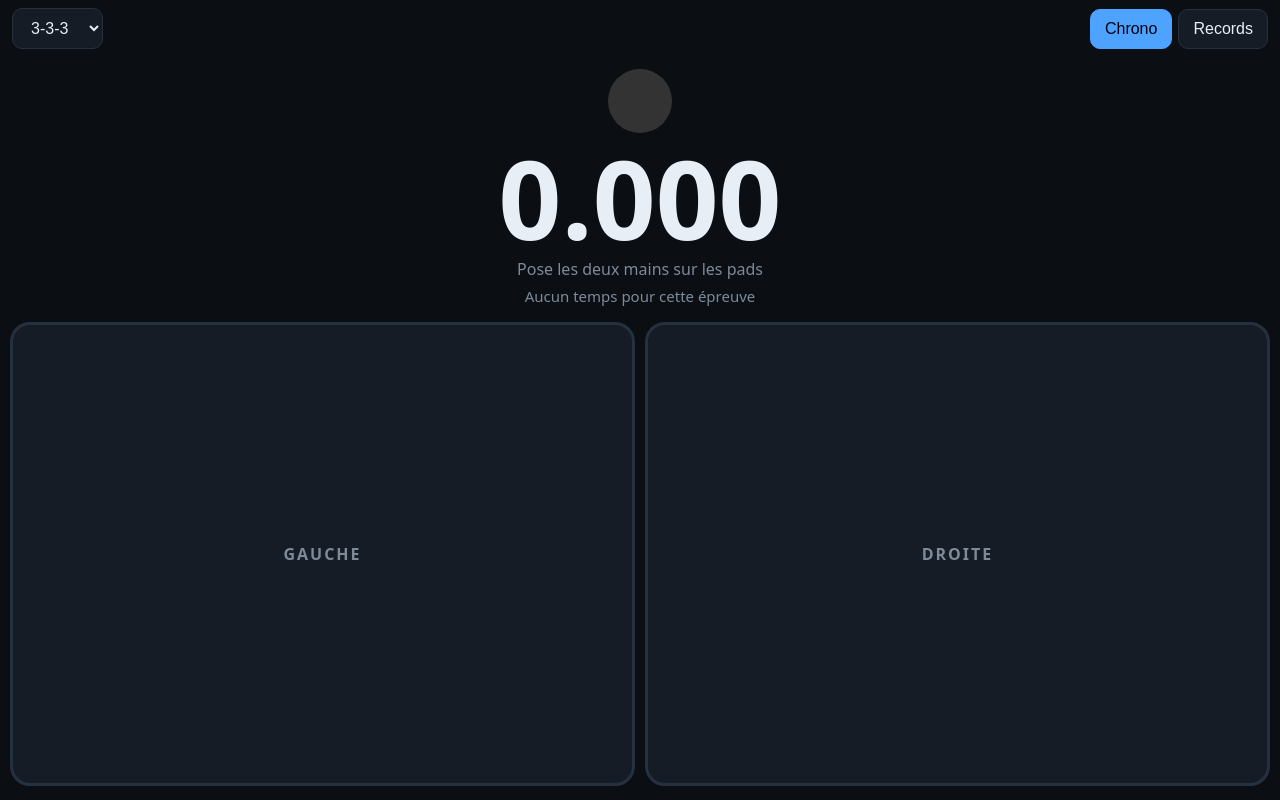
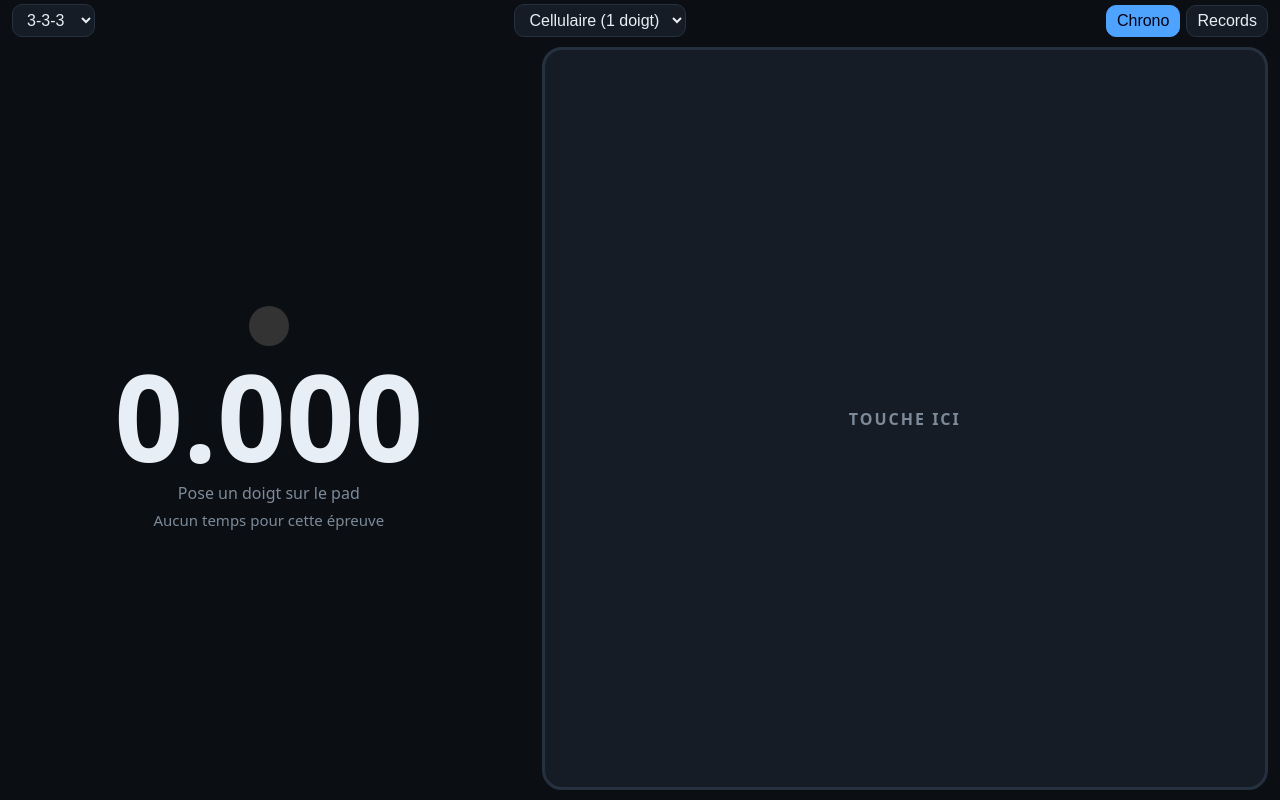
Before and after one commit to Jbijjer/speed_stats, a plain HTML site: page index.html in a window 1280 px wide. Drawn offline with Linux system fonts and the light colour scheme.

Commit message:
Landscape layout, phone/tablet modes, Pages deploy workflow
Co-Authored-By: Claude Sonnet 5.5 <noreply@anthropic.com>
Claude-Session: https://claude.ai/code/session_01NAtpFnGqVf7hv9ummB4FS8

```diff
--- a/app.js
+++ b/app.js
@@ -5,7 +5,9 @@ const KEY = 'speedstack.v1';
 const $ = id => document.getElementById(id);
 const fmt = ms => (ms / 1000).toFixed(3);
 
-let db = { solves: [], event: '3-3-3' };
+let db = { solves: [], event: '3-3-3', mode: 'phone' };
+const need = () => db.mode === 'tablet2' ? 2 : 1;
+const hintIdle = () => need() === 2 ? 'Pose les deux mains sur les pads' : 'Pose un doigt sur le pad';
 try { Object.assign(db, JSON.parse(localStorage.getItem(KEY)) || {}); } catch (e) {}
 const save = () => { try { localStorage.setItem(KEY, JSON.stringify(db)); } catch (e) {} };
 
@@ -18,7 +20,7 @@ function setLight(c) { $('light').className = c; }
 function setHint(t) { $('hint').textContent = t; }
 
 function update() {
-  const both = down.size === 2;
+  const both = down.size >= need();
   $('padL').classList.toggle('down', down.has('padL'));
   $('padR').classList.toggle('down', down.has('padR'));
   if (state === 'running') { if (both) stop(); return; }
@@ -26,11 +28,11 @@ function update() {
   clearTimeout(readyTimer);
   if (both) {
     state = 'holding'; setLight('red'); setHint('Maintiens…');
-    readyTimer = setTimeout(() => { state = 'ready'; setLight('grn'); setHint('Prêt — lève les mains !'); buzz(30); }, READY_MS);
+    readyTimer = setTimeout(() => { state = 'ready'; setLight('grn'); setHint('Prêt — lève la main !'); buzz(30); }, READY_MS);
   } else if (state === 'ready') {
     start();
   } else {
-    state = 'idle'; setLight('off'); setHint('Pose les deux mains sur les pads');
+    state = 'idle'; setLight('off'); setHint(hintIdle());
   }
 }
 
@@ -49,7 +51,7 @@ function stop() {
   db.solves.push({ ev: db.event, ms, at: Date.now() });
   save(); buzz([60, 40, 60]);
   const pb = prevBest === null || ms < prevBest;
-  setLight('off'); setHint(pb ? '🏆 Nouveau record !' : 'Lève les mains pour recommencer');
+  setLight('off'); setHint(pb ? '🏆 Nouveau record !' : 'Lève la main pour recommencer');
   renderRound(); releaseWake();
 }
 
@@ -117,5 +119,15 @@ for (const id of ['padL', 'padR']) {
   el.addEventListener('pointerup', up); el.addEventListener('pointercancel', up);
 }
 document.addEventListener('contextmenu', e => e.preventDefault());
-renderRound(); setLight('off');
+function applyMode() {
+  $('mode').value = db.mode;
+  $('padR').hidden = need() === 1;
+  $('padL').textContent = need() === 1 ? 'TOUCHE ICI' : 'GAUCHE';
+  down.clear(); clearTimeout(readyTimer); state = 'idle';
+  $('padL').classList.remove('down'); $('padR').classList.remove('down');
+  setLight('off'); setHint(hintIdle());
+}
+$('mode').onchange = e => { db.mode = e.target.value; save(); applyMode(); };
+applyMode(); renderRound();
+try { screen.orientation.lock('landscape').catch(() => {}); } catch (e) {}
 if ('serviceWorker' in navigator) navigator.serviceWorker.register('sw.js').catch(() => {});
--- a/index.html
+++ b/index.html
@@ -16,6 +16,11 @@
     <option value="3-6-3">3-6-3</option>
     <option value="Cycle">Cycle</option>
   </select>
+  <select id="mode" aria-label="Mode">
+    <option value="phone">Cellulaire (1 doigt)</option>
+    <option value="tablet2">Tablette (2 mains)</option>
+    <option value="tablet1">Tablette (1 main)</option>
+  </select>
   <nav>
     <button id="tab-timer" class="on">Chrono</button>
     <button id="tab-stats">Records</button>
@@ -23,10 +28,12 @@
 </header>
 
 <main id="view-timer">
-  <div id="light" class="red"></div>
-  <div id="time">0.000</div>
-  <div id="hint">Pose les deux mains sur les pads</div>
-  <div id="round"></div>
+  <div id="info">
+    <div id="light" class="off"></div>
+    <div id="time">0.000</div>
+    <div id="hint"></div>
+    <div id="round"></div>
+  </div>
   <div id="pads">
     <div class="pad" id="padL">GAUCHE</div>
     <div class="pad" id="padR">DROITE</div>
--- a/style.css
+++ b/style.css
@@ -27,3 +27,15 @@ ul{list-style:none;padding:0;margin:0}
 li{display:flex;justify-content:space-between;padding:8px 4px;border-bottom:1px solid #1d2733;font-variant-numeric:tabular-nums}
 li .pb{color:var(--grn);font-weight:700}li .del{color:var(--mut);padding:0 8px}
 .row{display:flex;gap:10px;margin-top:16px}
+
+.pad[hidden]{display:none}
+#info{display:flex;flex-direction:column;align-items:center;justify-content:center}
+@media (orientation:landscape){
+  header{padding:4px 12px}select,button{padding:6px 10px}
+  #view-timer{flex-direction:row;align-items:stretch}
+  #info{flex:0 0 42%;padding:0 8px}
+  #light{width:40px;height:40px;margin:0 0 4px}
+  #time{font-size:min(15vw,22vh,120px)}
+  #pads{flex:1;padding:6px 12px 10px 4px}
+}
+@media (orientation:portrait){#view-timer{flex-direction:column}#info{flex:0 0 auto}}
--- a/sw.js
+++ b/sw.js
@@ -1,4 +1,4 @@
-const C='stack-v1',F=['./','index.html','style.css','app.js','manifest.webmanifest','icon.svg','icon-192.png','icon-512.png'];
+const C='stack-v2',F=['./','index.html','style.css','app.js','manifest.webmanifest','icon.svg','icon-192.png','icon-512.png'];
 self.addEventListener('install',e=>e.waitUntil(caches.open(C).then(c=>c.addAll(F)).then(()=>self.skipWaiting())));
 self.addEventListener('activate',e=>e.waitUntil(caches.keys().then(k=>Promise.all(k.filter(x=>x!==C).map(x=>caches.delete(x)))).then(()=>clients.claim())));
 self.addEventListener('fetch',e=>e.respondWith(caches.match(e.request).then(r=>r||fetch(e.request))));
```
Also changed, not shown: manifest.webmanifest, 1 other file.
